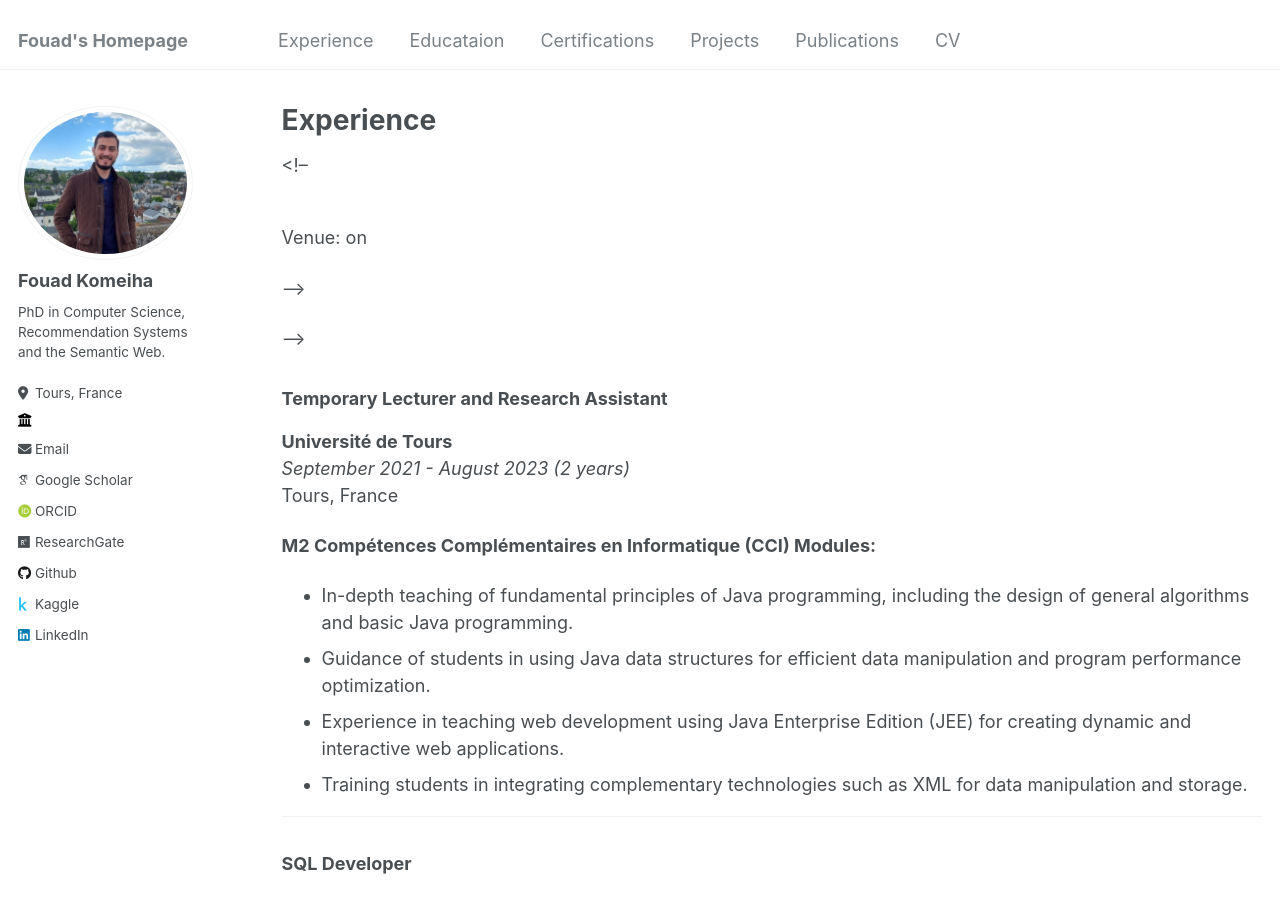
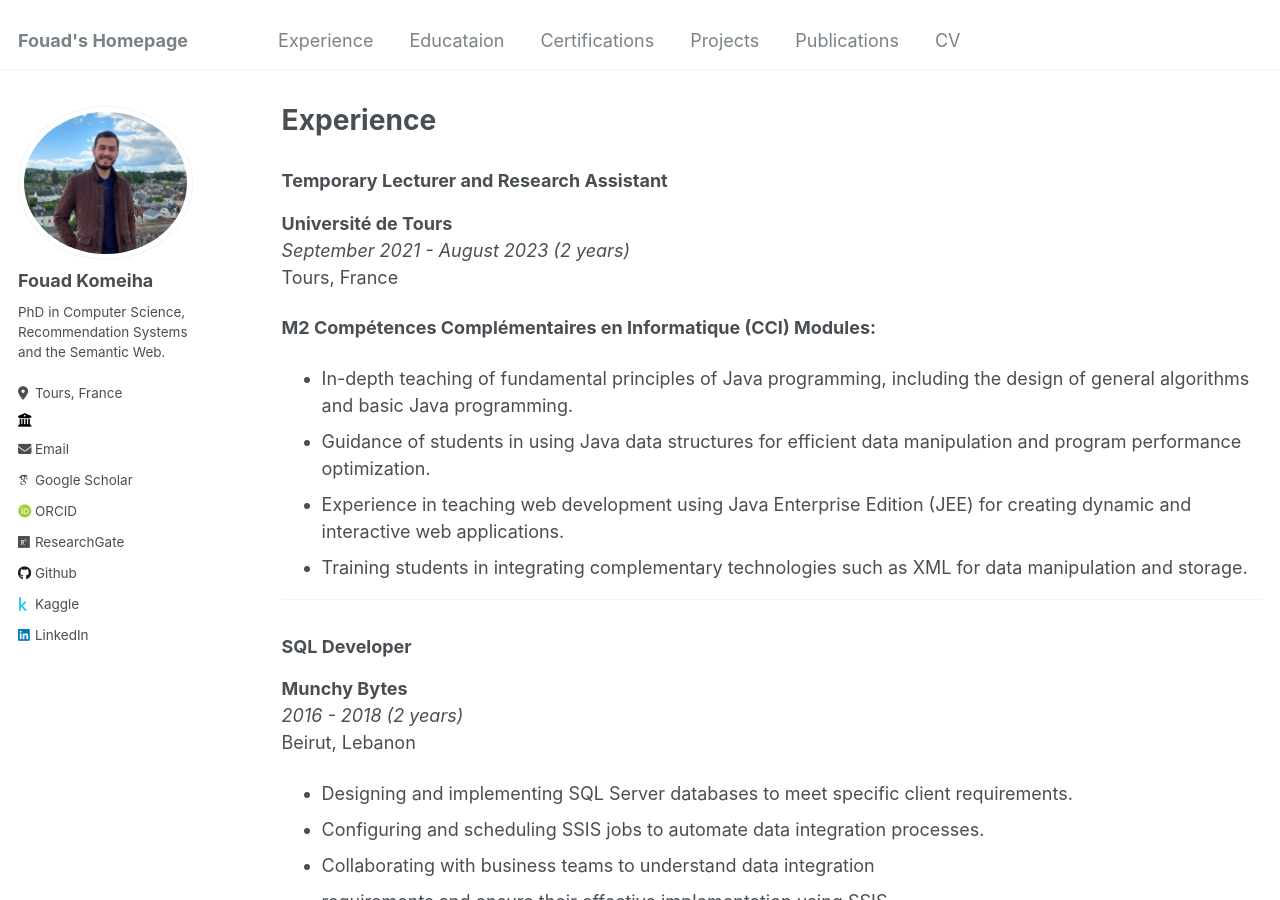
Before and after one commit to FouadKom/FouadKom.github.io, a Jekyll site: the page built from _pages/experience.md, in a window 1280 px wide and 900 px high. Built offline with Jekyll 4.4.1, drawn with Linux system fonts in a browser that asks for light colours; some web fonts are replaced.

Commit message:
Update experience.md

```diff
--- a/_pages/experience.md
+++ b/_pages/experience.md
@@ -4,14 +4,6 @@ title: "Experience"
 permalink: /experience/
 author_profile: true
 ---
-
-<!--
-{% include base_path %}
-
-{% for post in site.experience reversed %}
-  {% include archive-single-exp.html %}
-{% endfor %}
--->
 
 ### Temporary Lecturer and Research Assistant
 **Université de Tours**
```
